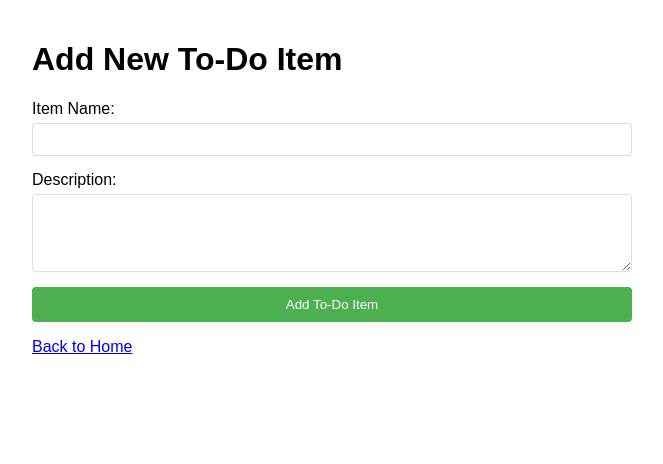
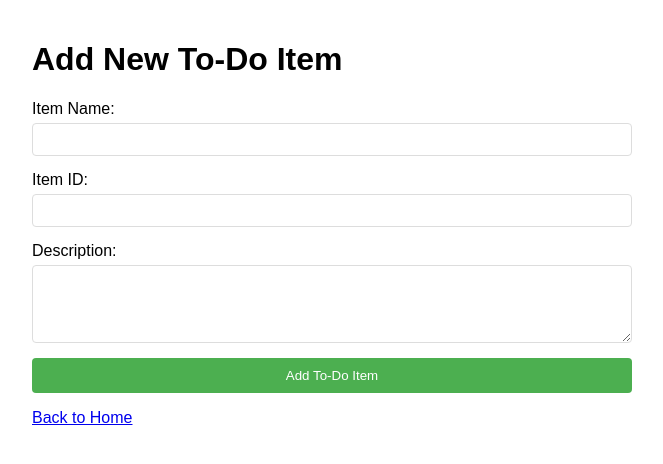
Before and after one commit to imTanush02/flask-project, a Flask app: page / in a window 1280 px wide. Shown: the top 464 px of the page, without its empty margins (308-971 px from the left). Run offline with Flask 3, Linux system fonts and the light colour scheme.

Commit message:
Add Item ID field to To-Do form

```diff
--- a/templates/index.html
+++ b/templates/index.html
@@ -19,14 +19,15 @@
         flex-direction: column;
         gap: 5px;
       }
-        input, textarea {
+      input,
+      textarea {
         padding: 8px;
         border: 1px solid #ddd;
         border-radius: 4px;
       }
       button {
         padding: 10px 15px;
-            background-color: #4CAF50;
+        background-color: #4caf50;
         color: white;
         border: none;
         border-radius: 4px;
@@ -42,11 +43,20 @@
     <form class="todo-form" action="/submittodoitem" method="POST">
       <div class="form-group">
         <label for="itemName">Item Name:</label>
-            <input type="text" id="itemName" name="itemName" required>
+        <input type="text" id="itemName" name="itemName" required />
+      </div>
+      <div class="form-group">
+        <label for="itemId">Item ID:</label>
+        <input type="text" id="itemId" name="itemId" required />
       </div>
       <div class="form-group">
         <label for="itemDescription">Description:</label>
-            <textarea id="itemDescription" name="itemDescription" rows="4" required></textarea>
+        <textarea
+          id="itemDescription"
+          name="itemDescription"
+          rows="4"
+          required
+        ></textarea>
       </div>
       <button type="submit">Add To-Do Item</button>
     </form>
```
Lines whose indentation alone changed are shown as unchanged.
